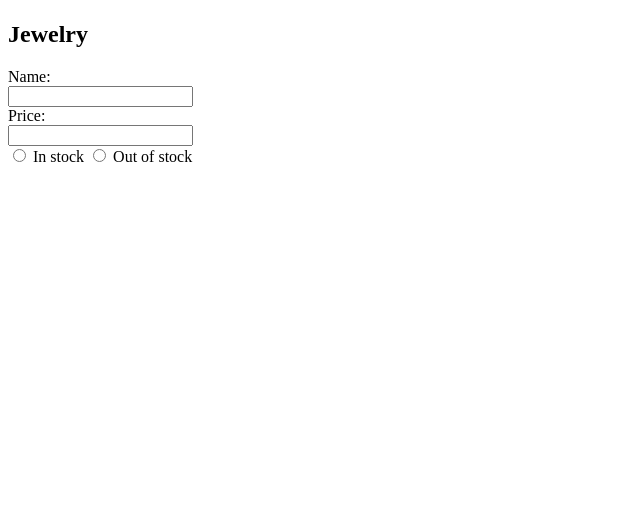
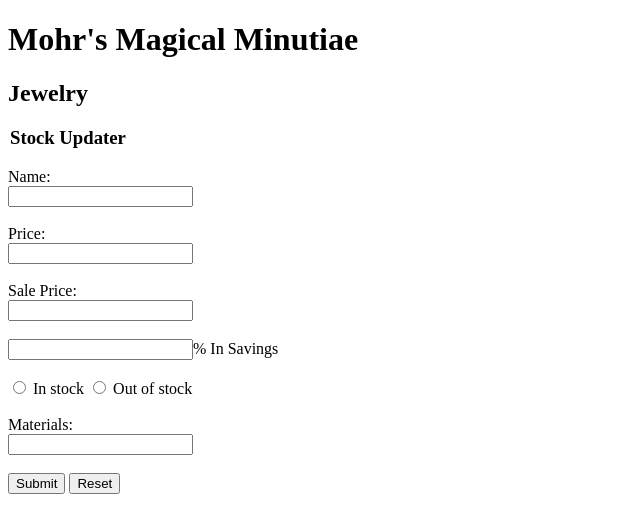
Before and after one commit to EmilyJMohr/Inventory_App, a plain HTML site: page index.html in a window 1280 px wide. Shown: the whole page, without its empty margins (0-640 px from the left). Drawn offline with Linux system fonts and the light colour scheme.

Commit message:
Added heading, title of section, form title, and areas of input including: Name, Price, Sale Price, % In Savings, In/Out of Stock radio buttons, Materials, and Submit and Reset buttons

```diff
--- a/index.html
+++ b/index.html
@@ -8,39 +8,60 @@
 </head>
 <body>
     <header>
-        <h1></h1>
+        <h1>Mohr's Magical Minutiae</h1>
         <h2>Jewelry</h2>
     </header>
     <main>
-<!--    1) create at least 3 unique resources (grab 3 pics of jewelry)
+<!--    [ ]1) create at least 3 unique resources (grab 3 pics of jewelry)
 
-        2) create the following information fields *name, *price, and
-        *"in stock" (can be updated to "out of stock" and vice versa); for jewelry also include
-        sale price, type/color of materials*, length, width*, diameter, *stock number,
+        2) create the following information fields
+        [x]*name,
+        [X]*price, and
+        [X]*"in stock" (can be updated to "out of stock" and vice versa); for jewelry also include
+        [X]sale price,
+        [ ]type/color of materials*,
+        [ ]length,
+        [ ]width*,
+        [ ]diameter,
+        [ ]*stock number,
         Note: items marked with "*" should be required
 
         3) Each source needs a "remove" button incase item no longer sold
+        [ ]
+        [ ]
+        [ ]
 
         4a) Create a form for the USER that includes all above fields, as well as an
-        image url upload field, a "Submit" button, and a "Reset" form button.
+        [ ]image url upload field, a
+        [x]"Submit" button, and a
+        [X]"Reset" form button.
+
         4b) The "Submit" button adds each new resource to the top of the page
-        and auto-clears the form. Note forms auto-clear when a "submit" button is pressed
+        and auto-clears the form.
+        Note* forms auto-clear when a "submit" button is pressed
         but doesn't add items to the top of the page.
+
         4c) "Reset" button clears the form but doesn't submit the info
 
-        5) Should hava a clear header that includes a title
+        [ ]5) Should hava a clear header that includes a title
      -->
      <form>
-         <legend></legend>
-         <label for = "name"> Name:</label><br>
-         <input type = "text" id = "name" name = "name" required><br>
-         <label for = "price"> Price:</label><br>
-         <input type = "number" id = "price" name = "price" required><br>
-         <input type = "radio" id = "In stock" name = "in/out of stock" required>
-         <label for = "In stock"> In stock</label>
-         <input type = "radio" id = "Out of stock" name = "in/out of stock" required>
-         <label for = "Out of stock"> Out of stock</label><br>
-
+        <h3><legend>Stock Updater</legend></h3>
+        <label for = "name"> Name:</label><br>
+        <input type = "text" id = "name" name = "name" required><br><br>
+        <label for = "price"> Price:</label><br>
+        <input type = "number" id = "price" name = "price" required><br><br>
+        <label for = "salePrice">Sale Price:</label><br>
+        <input type = "number" id = "salePrice" name = "salePrice"><br><br>
+        <input type = "number" id = "savingsPercentage" name = "savingsPercentage"><label for = "savingsPercentage">% In Savings </label><br><br>
+        <input type = "radio" id = "In stock" name = "in/out of stock" required>
+        <label for = "In stock">In stock</label>
+        <input type = "radio" id = "Out of stock" name = "in/out of stock" required>
+        <label for = "Out of stock"> Out of stock</label><br><br>
+        <label for = "Materials">Materials:</label><br>
+        <input type = "text" id = "Materials" name = "Materials"><br><br>
+        <input type = "submit" value = "Submit">
+        <input type = "reset"  value = "Reset"><br>
      </form>
     </main>
     <footer>
```
